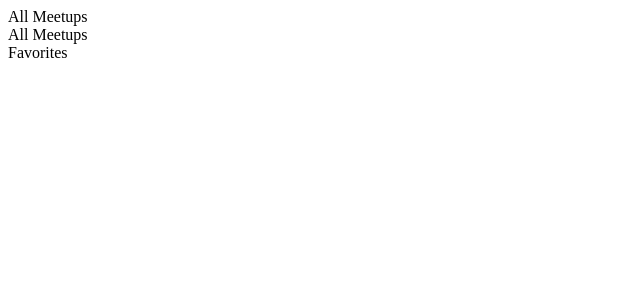
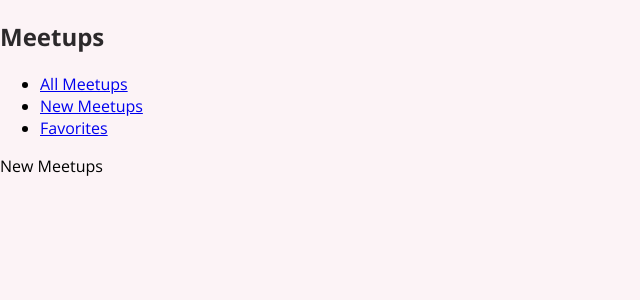
Before and after one commit to Kgaogel09/Meetup-App, a React (Create React App) app in the folder meetup-app/: page /new-meetups in a window 1280 px wide. Shown: the top 300 px of the page, without its empty margins (0-640 px from the left). Built offline with nearby package versions, Linux system fonts and the light colour scheme.

Commit message:
add(pages):added routes and navigation

```diff
--- a/meetup-app/src/App.js
+++ b/meetup-app/src/App.js
@@ -1,3 +1,5 @@
+import { Route } from "react-router-dom";
+import MainNav from "./components/layout/MainNav";
 import AllMeetups from "./pages/AllMeetups";
 import Favorites from "./pages/Favorites";
 import NewMeetups from "./pages/NewMeetups";
@@ -5,9 +7,16 @@ import NewMeetups from "./pages/NewMeetups";
 function App() {
   return (
     <div>
-      <AllMeetups />
-      <NewMeetups />
-      <Favorites />
+      <MainNav />
+      <Route exact path="/">
+        <AllMeetups />
+      </Route>
+      <Route exact path="/new-meetups">
+        <NewMeetups />
+      </Route>
+      <Route exact path="/favorites">
+        <Favorites />
+      </Route>
     </div>
   );
 }
--- /dev/null
+++ b/meetup-app/src/components/layout/MainNav.js
@@ -0,0 +1,24 @@
+import { Link } from "react-router-dom";
+
+function MainNav() {
+  return (
+    <div>
+      <h2>Meetups</h2>
+      <nav>
+        <ul>
+          <li>
+            <Link to="/">All Meetups</Link>
+          </li>
+          <li>
+            <Link to="/new-meetups">New Meetups</Link>
+          </li>
+          <li>
+            <Link to="/favorites">Favorites</Link>
+          </li>
+        </ul>
+      </nav>
+    </div>
+  );
+}
+
+export default MainNav;
--- a/meetup-app/src/index.scss
+++ b/meetup-app/src/index.scss
@@ -0,0 +1,21 @@
+@import url("https://fonts.googleapis.com/css2?family=Open+Sans:wght@400;700&display=swap");
+
+* {
+  box-sizing: border-box;
+}
+
+body {
+  font-family: "Open Sans", sans-serif;
+  margin: 0;
+  background-color: #fcf3f6;
+}
+
+h1 {
+  font-size: 2.5rem;
+  color: #2c292b;
+}
+
+h2 {
+  font-size: 1.5rem;
+  color: #2c292b;
+}
--- a/meetup-app/src/pages/NewMeetups.js
+++ b/meetup-app/src/pages/NewMeetups.js
@@ -1,5 +1,5 @@
 function NewMeetups() {
-  return <div>All Meetups</div>;
+  return <div>New Meetups</div>;
 }
 
 export default NewMeetups;
```
